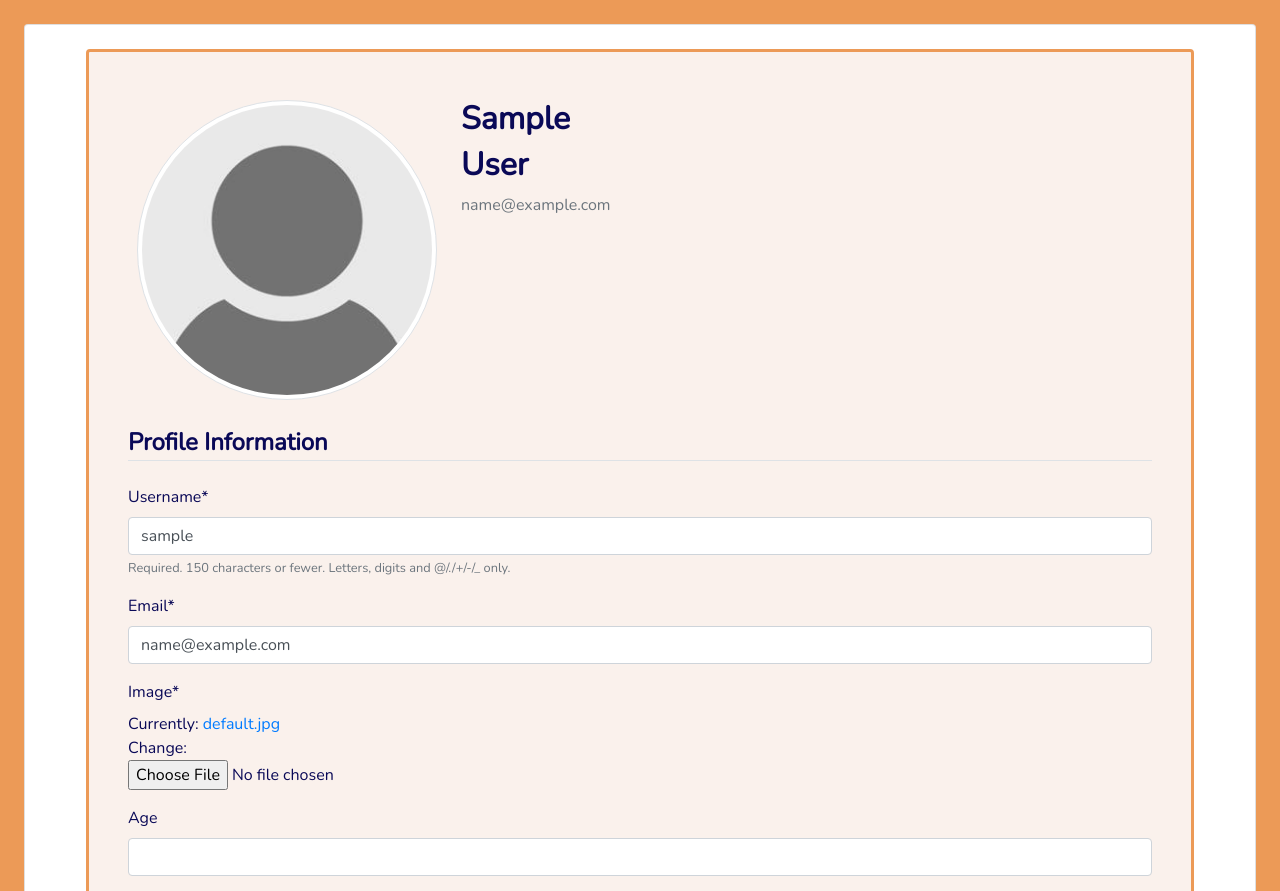
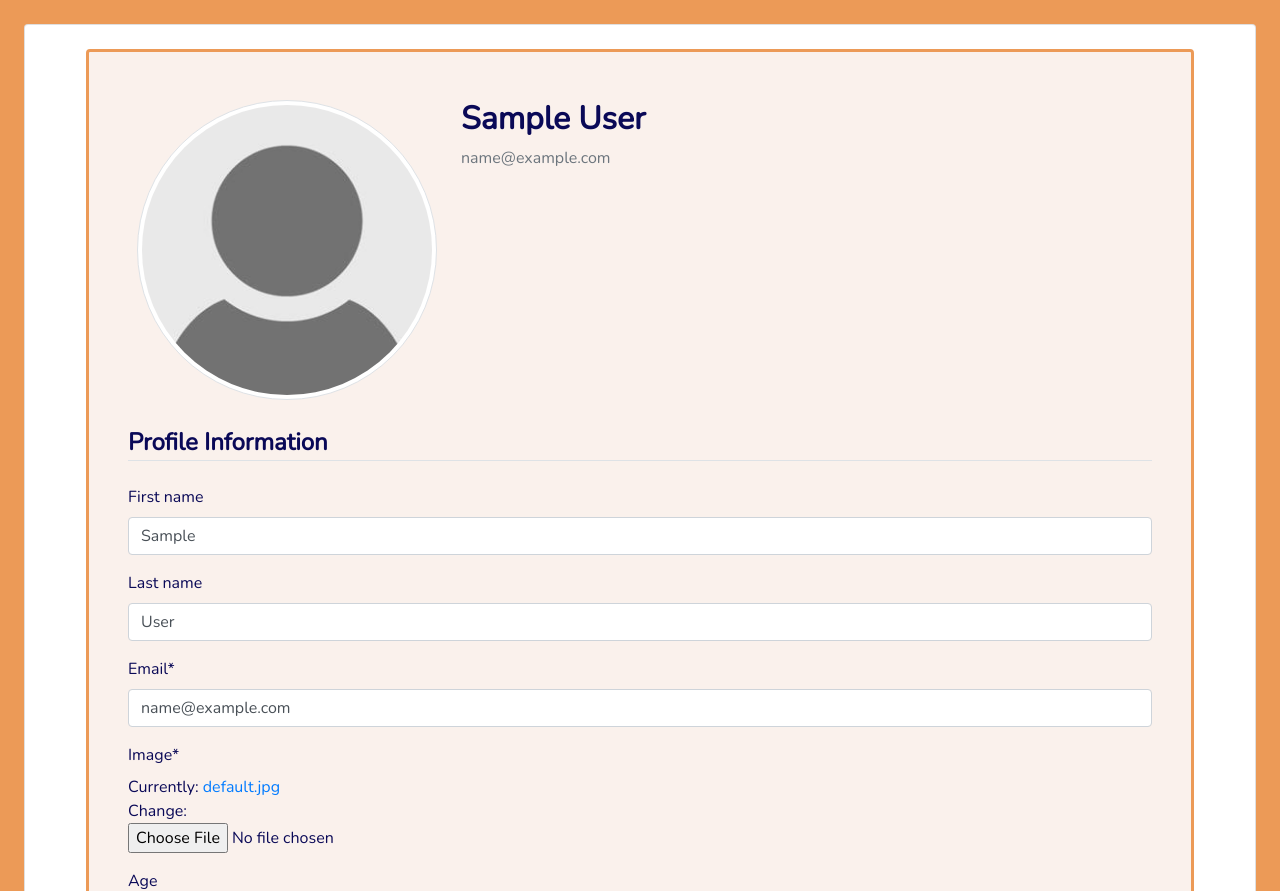
Before and after one commit to hanahamberno/project-a-23, a Django app: page /profile/ in a window 1280 px wide. Shown: the part 56-947 px from the top of the page. Run offline with Django 3.2, Linux system fonts and the light colour scheme; the visitor is signed in with stand-in values (Sample User, id 1); some libraries are stand-ins or nearby versions; some web fonts are replaced.

Commit message:
fixed users.forms.py so users can change their first/last name in profile

```diff
--- a/users/forms.py
+++ b/users/forms.py
@@ -10,7 +10,11 @@ class UserUpdateForm(forms.ModelForm):
 
     class Meta:
         model = User
-        fields = ['username', 'email']
+        fields = [
+            'first_name',
+            'last_name',
+            'email',
+        ]
 
 
 class ProfileUpdateForm(forms.ModelForm):
--- a/users/templates/users/profile.html
+++ b/users/templates/users/profile.html
@@ -9,8 +9,7 @@
             <img class="rounded-circle img-thumbnail" src="{{ user.profile.image.url }}">
             <!--(Hanah) location of user's image-->
             <div class="media-body mx-4">
-                <h2 class="header-text">{{ user.first_name }}</h2>
-                <h2 class="header-text">{{ user.last_name }}</h2>
+                <h2 class="header-text">{{ user.first_name }} {{ user.last_name }}</h2>
                 <p class="text-secondary">{{ user.email }}</p>
             </div>
         </div>
```
